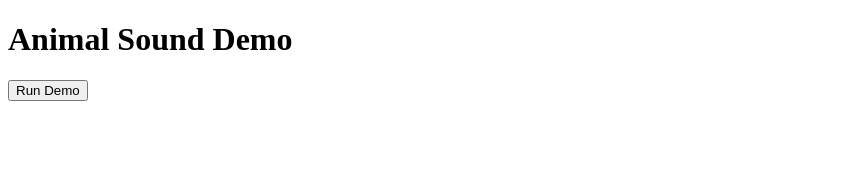
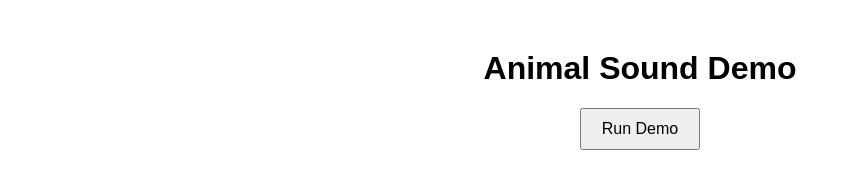
Before and after one commit to acciojob/get-set-animals-himanshusalal, a website: page main.html in a window 1280 px wide. Shown: the whole page, without its empty margins (0-851 px from the left). Drawn offline with Linux system fonts and the light colour scheme.

Commit message:
created a submission

```diff
--- a/main.html
+++ b/main.html
@@ -1,21 +1,19 @@
 <!DOCTYPE html>
-
 <html>
 
 <head>
-	<link rel="stylesheet" href="style.css">
+  <link rel="stylesheet" href="styles.css">
 </head>
 
 <body>
-	<!-- the entire body must be written by student -->
-	 <h1>Animal Sound Demo</h1>
+
+  <h1>Animal Sound Demo</h1>
 
   <button onclick="runDemo()">Run Demo</button>
 
   <div id="output"></div>
-    <script type="text/javascript" src="./script.js">
-</script>
+
+  <script src="script.js"></script>
 
 </body>
-
 </html>
--- a/script.js
+++ b/script.js
@@ -26,28 +26,24 @@ class Animal {
   }
 }
 
-// Cat Class
 class Cat extends Animal {
   purr() {
     print("purr");
   }
 }
 
-// Dog Class
 class Dog extends Animal {
   bark() {
     print("woof");
   }
 }
 
-// Function to show output on screen
 function print(message) {
   const outputDiv = document.getElementById("output");
   outputDiv.innerHTML += message + "<br>";
-  console.log(message); // also logs in console (for Cypress)
+  console.log(message);
 }
 
-// Run Demo
 function runDemo() {
   document.getElementById("output").innerHTML = "";
 
```
